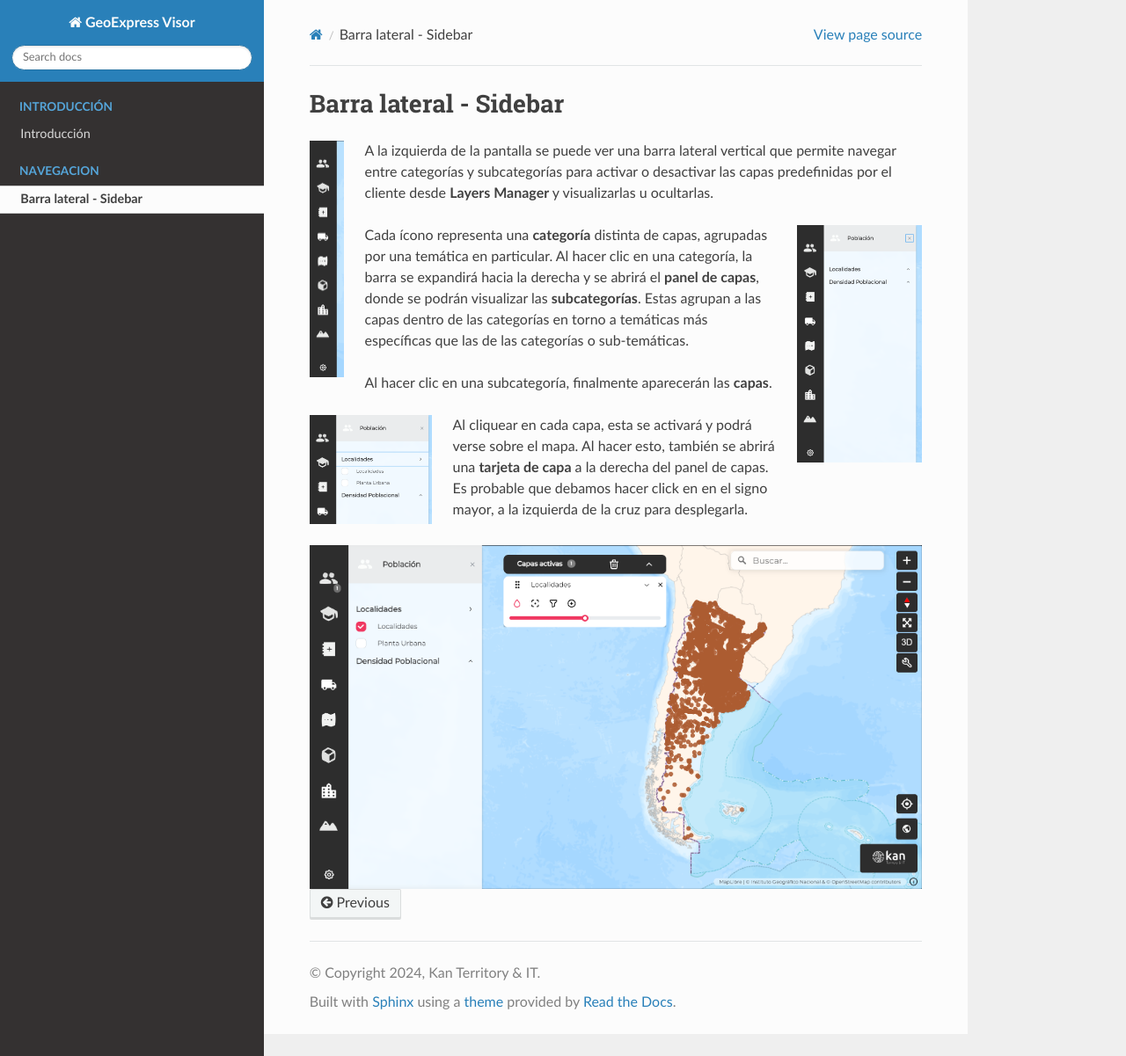
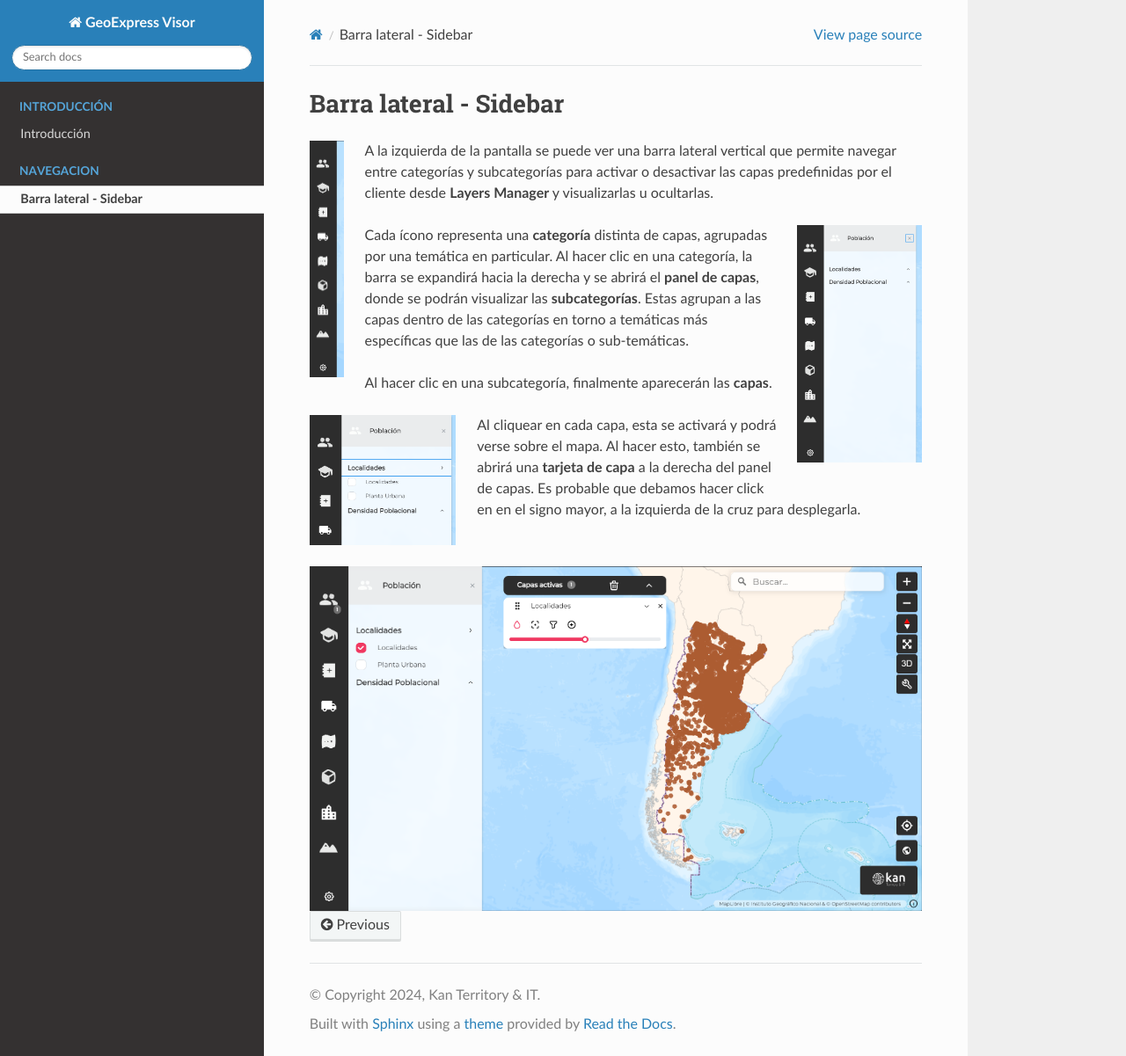
Before and after one commit to herver1971/geoexpress-visor, a Sphinx documentation site: the page built from docs/navigation/index.rst, in a window 1280 px wide and 1201 px high. Shown: the whole window at 88% size. Built offline with Sphinx 7.4.7 and the Read the Docs theme 2.0.0, drawn with Linux system fonts in a browser that asks for light colours.

Commit message:
Update files navigation

```diff
--- a/docs/navigation/index.rst
+++ b/docs/navigation/index.rst
@@ -17,7 +17,7 @@ Al hacer clic en una subcategoría, finalmente aparecerán las **capas**.
 
 .. image:: ../images/barra2.png
    :align: left
-   :scale: 25 %
+   :scale: 30 %
 
 Al cliquear en cada capa, esta se activará y podrá verse sobre el mapa. Al hacer esto, también se abrirá una **tarjeta de capa** a la derecha del panel de capas. Es probable que debamos hacer click en en el signo mayor, a la izquierda de la cruz para desplegarla.
 
```
